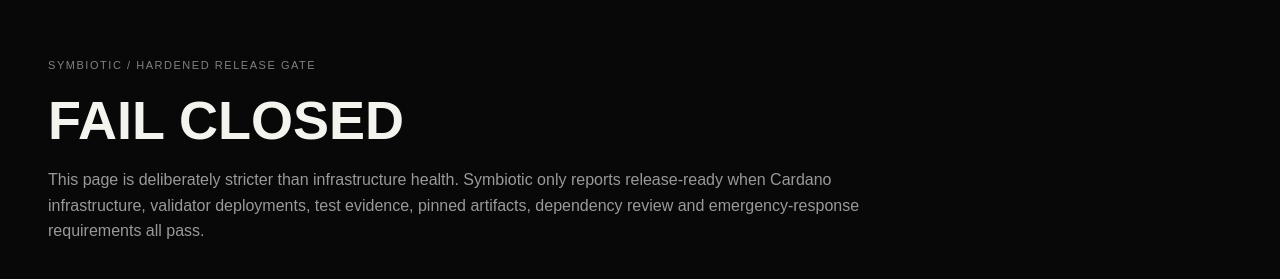
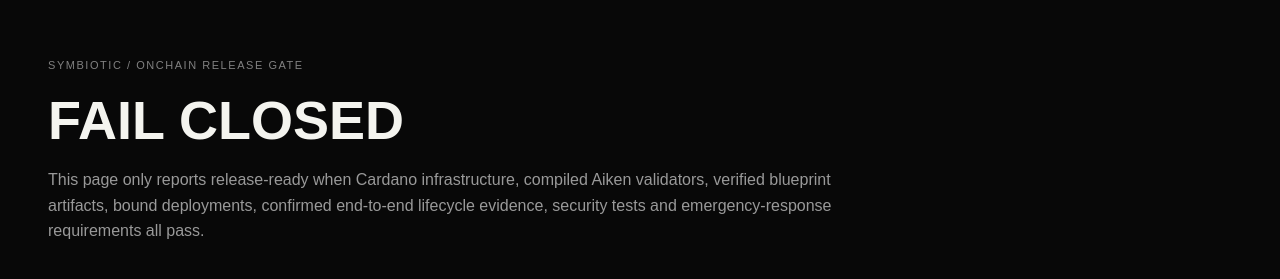
Before and after one commit to mushee-io/Nemesis, a Next.js app: page /status in a window 1280 px wide. Shown: the top 279 px of the page. Built offline with nearby package versions, Linux system fonts and the light colour scheme.

Commit message:
fix: include onchain evidence in status release gate

```diff
--- a/app/status/page.tsx
+++ b/app/status/page.tsx
@@ -16,7 +16,11 @@
       protocolTestsPassed: flag(process.env.SYMBIOTIC_PROTOCOL_TESTS_PASSED),
       executionTestsPassed: flag(process.env.SYMBIOTIC_EXECUTION_TESTS_PASSED),
       hardeningTestsPassed: flag(process.env.SYMBIOTIC_HARDENING_TESTS_PASSED),
+      aikenCheckPassed: flag(process.env.SYMBIOTIC_AIKEN_CHECK_PASSED),
+      blueprintVerified: flag(process.env.SYMBIOTIC_BLUEPRINT_VERIFIED),
       validatorArtifactsPinned: flag(process.env.SYMBIOTIC_VALIDATOR_ARTIFACTS_PINNED),
+      validatorDeploymentsBound: flag(process.env.SYMBIOTIC_VALIDATOR_DEPLOYMENTS_BOUND),
+      e2eLifecyclePassed: flag(process.env.SYMBIOTIC_E2E_LIFECYCLE_PASSED),
       dependencyAuditReviewed: flag(process.env.SYMBIOTIC_DEPENDENCY_AUDIT_REVIEWED),
       securityContactConfigured: Boolean(process.env.SYMBIOTIC_SECURITY_CONTACT?.trim()),
       emergencyRunbookConfigured: Boolean(process.env.SYMBIOTIC_EMERGENCY_RUNBOOK_URL?.trim())
@@ -25,9 +29,9 @@
 
   return (
     <main style={{ minHeight: "100vh", padding: "48px", background: "#080808", color: "#f4f4ef", fontFamily: "Arial, Helvetica, sans-serif" }}>
-      <p style={{ letterSpacing: ".14em", color: "#818181", fontSize: 11 }}>SYMBIOTIC / HARDENED RELEASE GATE</p>
+      <p style={{ letterSpacing: ".14em", color: "#818181", fontSize: 11 }}>SYMBIOTIC / ONCHAIN RELEASE GATE</p>
       <h1 style={{ fontSize: 54, margin: "18px 0 10px" }}>{readiness.ready ? "RELEASE READY" : "FAIL CLOSED"}</h1>
-      <p style={{ color: "#999", maxWidth: 820, lineHeight: 1.6 }}>This page is deliberately stricter than infrastructure health. Symbiotic only reports release-ready when Cardano infrastructure, validator deployments, test evidence, pinned artifacts, dependency review and emergency-response requirements all pass.</p>
+      <p style={{ color: "#999", maxWidth: 820, lineHeight: 1.6 }}>This page only reports release-ready when Cardano infrastructure, compiled Aiken validators, verified blueprint artifacts, bound deployments, confirmed end-to-end lifecycle evidence, security tests and emergency-response requirements all pass.</p>
       <div style={{ marginTop: 36, border: "1px solid #262626" }}>
         {readiness.checks.map((check) => (
           <div key={check.id} style={{ display: "grid", gridTemplateColumns: "240px 100px 1fr", gap: 20, padding: 16, borderBottom: "1px solid #262626", alignItems: "center" }}>
```
